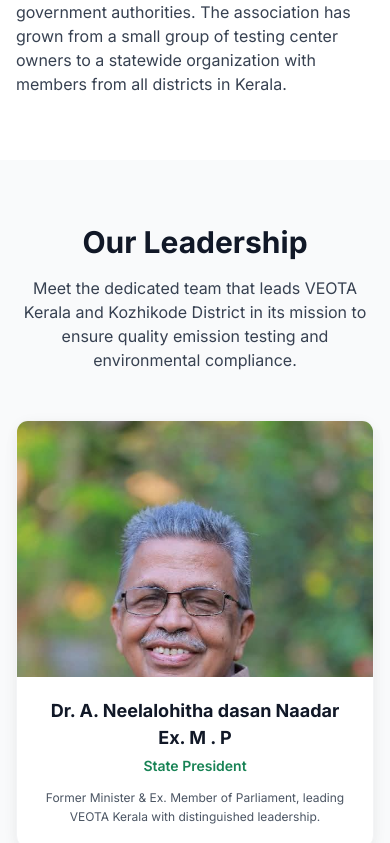
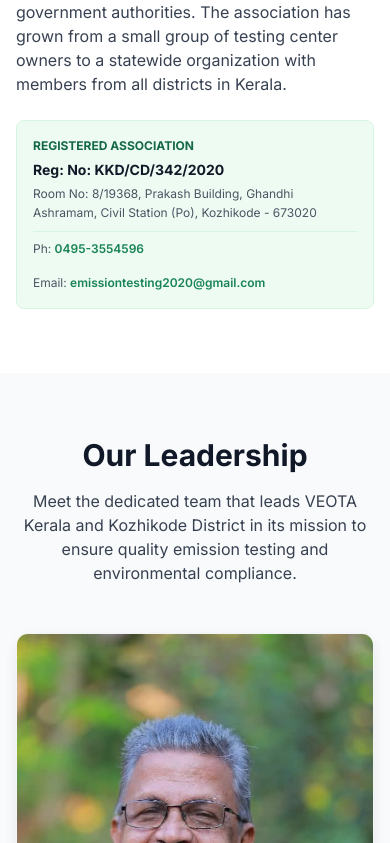
Before and after one commit to shibinnakam/pollutioncenter, a React (Vite) app: page /about in a window 390 px wide. Shown: the part 1901-2744 px from the top of the page. Built offline with nearby package versions, Linux system fonts and the light colour scheme; a web font is replaced by a local one.

Commit message:
Add official registration number, Kozhikode office address, phone, and email

```diff
--- a/src/components/layout/Footer.tsx
+++ b/src/components/layout/Footer.tsx
@@ -18,10 +18,13 @@ const Footer: React.FC = () => {
               <Logo />
               <span className="ml-2 text-lg font-semibold text-white">VEOTA Kerala</span>
             </div>
-            <p className="text-sm text-neutral-400 mb-4">
-              Vehicle Emission Testing Owners Association Kerala (VEOTA) is a professional body
-              representing emission testing center owners across the state of Kerala.
+            <p className="text-sm text-neutral-400 mb-3">
+              Vehicle Emission Testing Owner's Association (VEOTA) is a professional body
+              representing emission testing center owners across Kerala.
             </p>
+            <div className="inline-block px-2.5 py-1 bg-neutral-800 border border-neutral-700 rounded text-xs font-semibold text-amber-400">
+              Reg. No: KKD/CD/342/2020
+            </div>
           </div>
 
           {/* Quick Links */}
@@ -63,17 +66,19 @@ const Footer: React.FC = () => {
               <li className="flex items-start">
                 <MapPin size={18} className="text-primary-500 mt-0.5 mr-2 shrink-0" />
                 <span className="text-sm text-neutral-400">
-                  VEOTA Kerala, TC 25/2342, Sasthamangalam P.O, Thiruvananthapuram, Kerala 695010
+                  Room No: 8/19368, Prakash Building, Ghandhi Ashramam, Civil Station (P.O), Kozhikode - 673020
                 </span>
               </li>
               <li className="flex items-center">
                 <Phone size={18} className="text-primary-500 mr-2 shrink-0" />
-                <span className="text-sm text-neutral-400">+91 9876543210</span>
+                <a href="tel:04953554596" className="text-sm text-neutral-400 hover:text-primary-400 transition-colors">
+                  0495-3554596
+                </a>
               </li>
               <li className="flex items-center">
                 <Mail size={18} className="text-primary-500 mr-2 shrink-0" />
-                <a href="mailto:info@veotakerala.org" className="text-sm text-neutral-400 hover:text-primary-400 transition-colors">
-                  info@veotakerala.org
+                <a href="mailto:emissiontesting2020@gmail.com" className="text-sm text-neutral-400 hover:text-primary-400 transition-colors">
+                  emissiontesting2020@gmail.com
                 </a>
               </li>
             </ul>
--- a/src/pages/AboutPage.tsx
+++ b/src/pages/AboutPage.tsx
@@ -36,6 +36,21 @@ const AboutPage: React.FC = () => {
               <p className="text-neutral-700 dark:text-neutral-300">
                 Since its formation, VEOTA Kerala has been instrumental in representing the interests of emission testing center owners before government authorities. The association has grown from a small group of testing center owners to a statewide organization with members from all districts in Kerala.
               </p>
+              <div className="mt-6 p-4 bg-primary-50 dark:bg-neutral-800 rounded-lg border border-primary-100 dark:border-neutral-700">
+                <span className="text-xs uppercase font-bold text-primary-700 dark:text-primary-400 block mb-1">
+                  Registered Association
+                </span>
+                <p className="text-sm font-bold text-neutral-900 dark:text-white">
+                  Reg: No: KKD/CD/342/2020
+                </p>
+                <p className="text-xs text-neutral-600 dark:text-neutral-300 mt-1 leading-relaxed">
+                  Room No: 8/19368, Prakash Building, Ghandhi Ashramam, Civil Station (Po), Kozhikode - 673020
+                </p>
+                <div className="mt-2 pt-2 border-t border-primary-100 dark:border-neutral-700 flex flex-wrap gap-4 text-xs text-neutral-600 dark:text-neutral-300">
+                  <span>Ph: <a href="tel:04953554596" className="text-primary-600 dark:text-primary-400 font-semibold hover:underline">0495-3554596</a></span>
+                  <span>Email: <a href="mailto:emissiontesting2020@gmail.com" className="text-primary-600 dark:text-primary-400 font-semibold hover:underline">emissiontesting2020@gmail.com</a></span>
+                </div>
+              </div>
             </motion.div>
             <motion.div
               initial={{ opacity: 0, x: 30 }}
--- a/src/pages/ContactPage.tsx
+++ b/src/pages/ContactPage.tsx
@@ -80,28 +80,35 @@ const ContactPage: React.FC = () => {
               <h2 className="text-2xl font-bold mb-6">{t('contact.title')}</h2>
 
               <div className="bg-white dark:bg-neutral-800 rounded-lg shadow-soft p-6 mb-8">
+                {/* Official Association Header */}
+                <div className="mb-6 pb-5 border-b border-neutral-200 dark:border-neutral-700">
+                  <span className="inline-block px-2.5 py-1 bg-primary-100 dark:bg-primary-900/40 text-primary-800 dark:text-primary-300 text-xs font-bold rounded mb-2">
+                    Reg: No: KKD/CD/342/2020
+                  </span>
+                  <h3 className="text-lg font-bold text-neutral-900 dark:text-white leading-snug">
+                    VEHICLE EMISSION TESTING OWNER'S ASSOCIATION
+                  </h3>
+                </div>
+
                 <ul className="space-y-6">
                   <li className="flex items-start">
                     <MapPin size={24} className="text-primary-600 dark:text-primary-400 mt-1 mr-4 shrink-0" />
                     <div>
-                      <h3 className="font-medium mb-1">{t('contact.address')}</h3>
-                      <p className="text-neutral-600 dark:text-neutral-300">
-                        VEOTA Kerala<br />
-                        TC 25/2342, Sasthamangalam P.O<br />
-                        Thiruvananthapuram, Kerala 695010
+                      <h3 className="font-medium text-neutral-900 dark:text-white mb-1">{t('contact.address')}</h3>
+                      <p className="text-neutral-600 dark:text-neutral-300 leading-relaxed">
+                        Room No: 8/19368, Prakash Building,<br />
+                        Ghandhi Ashramam, Civil Station (Po),<br />
+                        Kozhikode - 673020, Kerala
                       </p>
                     </div>
                   </li>
                   <li className="flex items-start">
                     <Phone size={24} className="text-primary-600 dark:text-primary-400 mt-1 mr-4 shrink-0" />
                     <div>
-                      <h3 className="font-medium mb-1">{t('contact.phone')}</h3>
+                      <h3 className="font-medium text-neutral-900 dark:text-white mb-1">{t('contact.phone')}</h3>
                       <p className="text-neutral-600 dark:text-neutral-300">
-                        <a href="tel:+919876543210" className="hover:text-primary-600 dark:hover:text-primary-400">
-                          +91 9876543210
-                        </a><br />
-                        <a href="tel:+919876543211" className="hover:text-primary-600 dark:hover:text-primary-400">
-                          +91 9876543211
+                        <a href="tel:04953554596" className="hover:text-primary-600 dark:hover:text-primary-400 font-medium">
+                          0495-3554596
                         </a>
                       </p>
                     </div>
@@ -109,13 +116,10 @@ const ContactPage: React.FC = () => {
                   <li className="flex items-start">
                     <Mail size={24} className="text-primary-600 dark:text-primary-400 mt-1 mr-4 shrink-0" />
                     <div>
-                      <h3 className="font-medium mb-1">{t('contact.email')}</h3>
+                      <h3 className="font-medium text-neutral-900 dark:text-white mb-1">{t('contact.email')}</h3>
                       <p className="text-neutral-600 dark:text-neutral-300">
-                        <a href="mailto:info@veotakerala.org" className="hover:text-primary-600 dark:hover:text-primary-400">
-                          info@veotakerala.org
-                        </a><br />
-                        <a href="mailto:support@veotakerala.org" className="hover:text-primary-600 dark:hover:text-primary-400">
-                          support@veotakerala.org
+                        <a href="mailto:emissiontesting2020@gmail.com" className="hover:text-primary-600 dark:hover:text-primary-400 font-medium">
+                          emissiontesting2020@gmail.com
                         </a>
                       </p>
                     </div>
```
